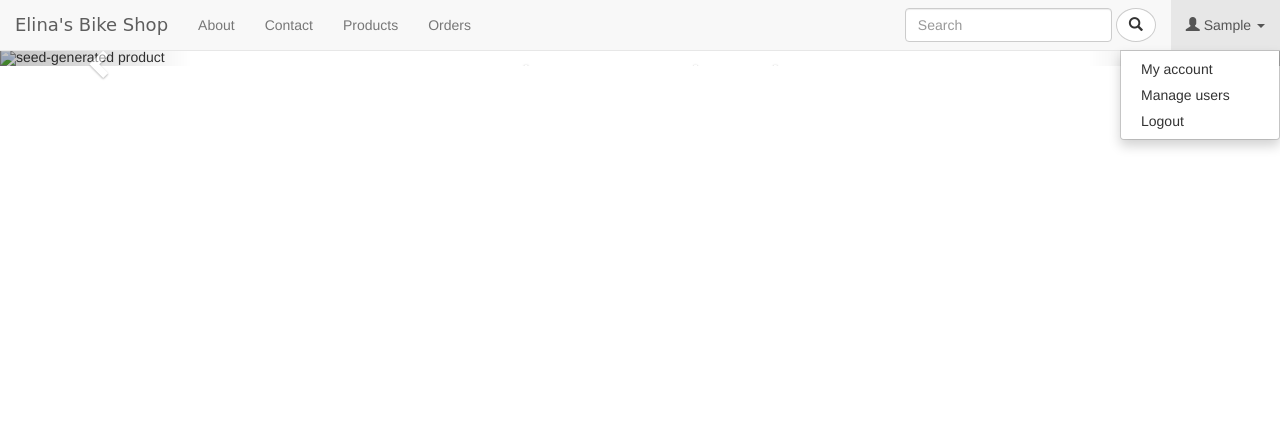
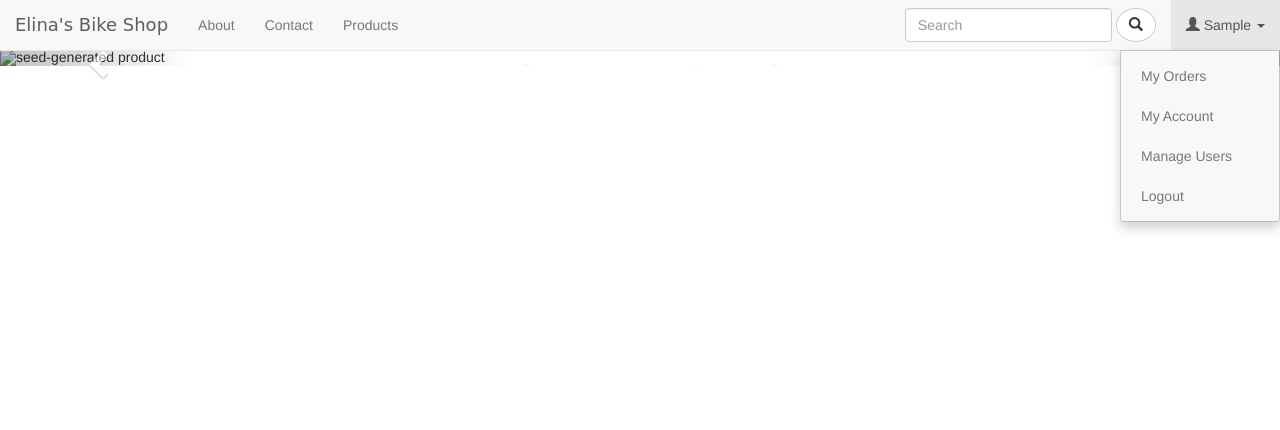
Before and after one commit to elinachar/elinasbikeshop, a Rails app: page / in a window 1280 px wide, after a click that opens the changed part. Shown: the top 430 px of the page. Run offline with Rails 7, Linux system fonts and the light colour scheme; the visitor is signed in with stand-in values (Sample User, id 1); data comes from the database, SQL or seed files in the repository; style sheets or scripts are compiled from the project's sources; some libraries are stand-ins or nearby versions.

Commit message:
Style navbar dropdown, move Orders link to navbar dropdown

```diff
--- a/app/assets/stylesheets/main.scss
+++ b/app/assets/stylesheets/main.scss
@@ -40,6 +40,20 @@ a:-webkit-any-link {
 .search-btn:focus,
 .search-btn:active {
   outline: none !important;
+}
+
+.dropdown-menu {
+  background-color:  #F8F8F8;
+}
+
+.dropdown-menu li a {
+  color: #777;
+  padding-top: 10px;
+  padding-bottom: 10px;
+}
+
+.dropdown-menu li:hover {
+  // background-color:
 }
 
 .alert {
--- a/app/views/layouts/application.html.erb
+++ b/app/views/layouts/application.html.erb
@@ -48,11 +47,14 @@
                 </a>
                <ul class="dropdown-menu">
                 <li>
-                  <%= link_to('My account', current_user, method: :get, class: "nav-link") %>
+                  <li><%= link_to "My Orders", orders_path %></li>
+                </li>
+                <li>
+                  <%= link_to('My Account', current_user, method: :get, class: "nav-link") %>
                 </li>
                 <% if current_user.admin? %>
                   <li>
-                    <%= link_to('Manage users', users_path, method: :get, class: "nav-link") %>
+                    <%= link_to('Manage Users', users_path, method: :get, class: "nav-link") %>
                   </li>
                 <% end %>
                 <li>
```
Also changed, not shown: other parts of app/views/layouts/application.html.erb (+0 -1 lines).
